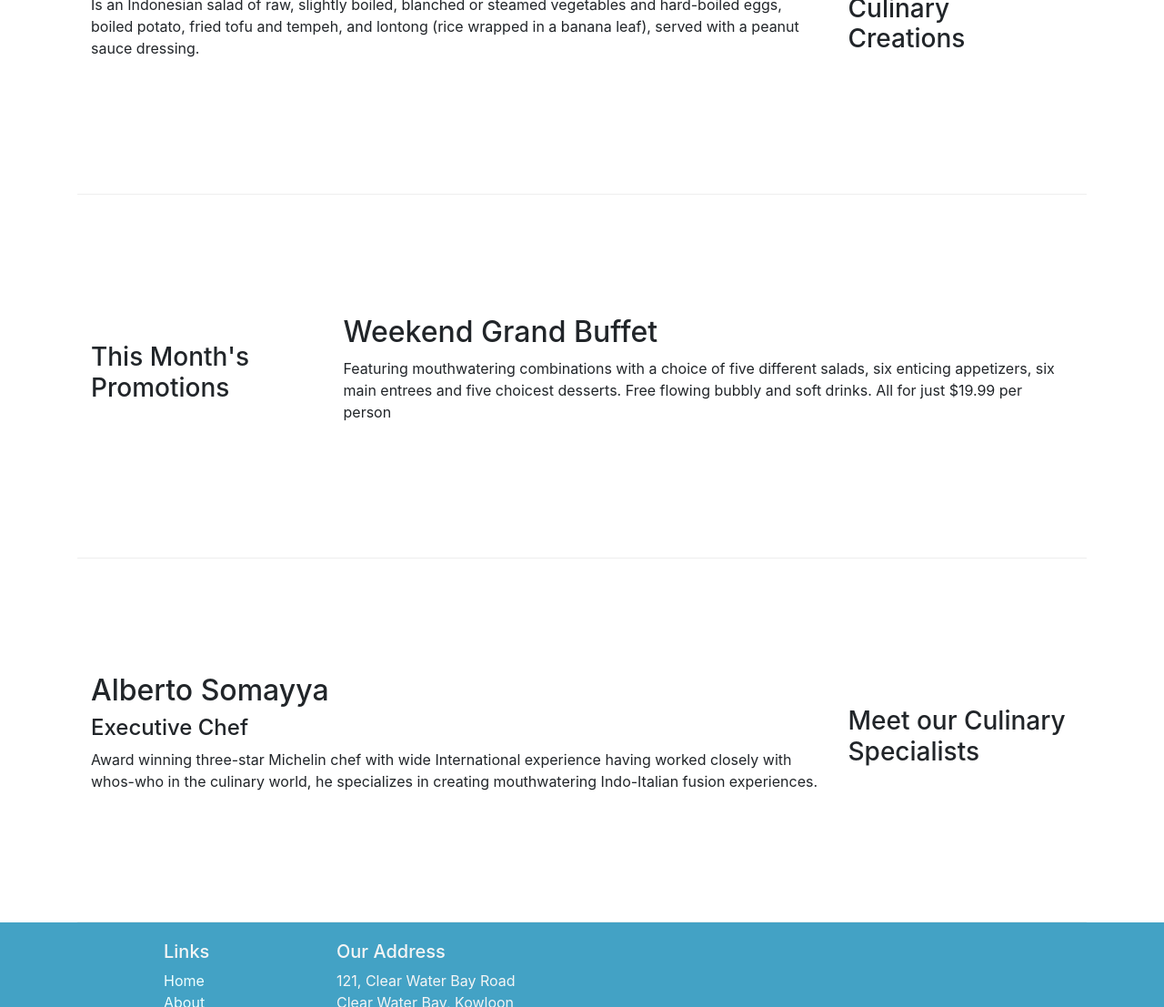
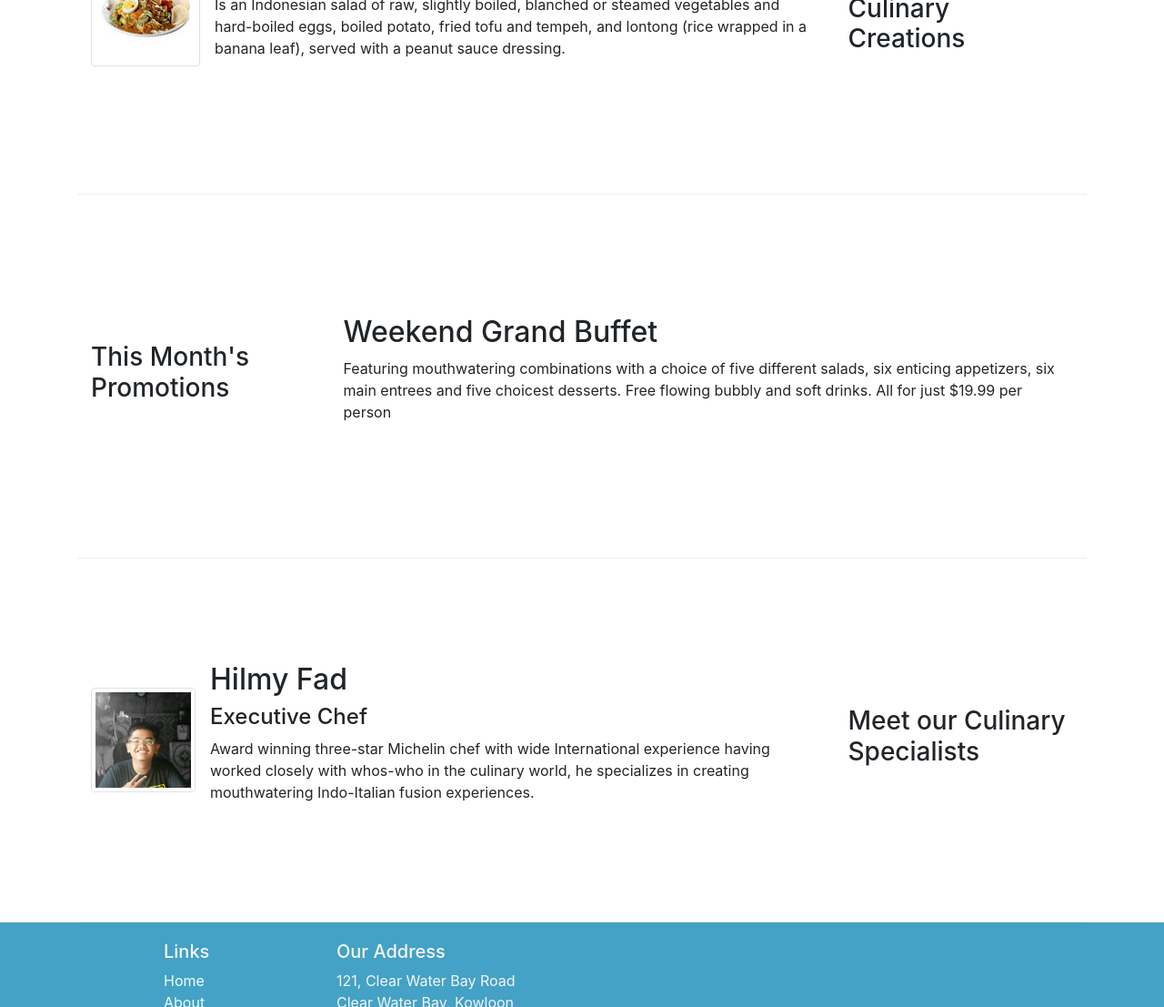
Before and after one commit to embunadem/hil-ristorante-github, a website: page index.html in a window 1280 px wide. Shown: the part 520-1627 px from the top of the page at 91% size. Drawn offline with nearby package versions, Linux system fonts and the light colour scheme.

Commit message:
images and media

```diff
--- a/index.html
+++ b/index.html
@@ -22,7 +22,8 @@
                 <span class="navbar-toggler-icon"></span>
             </button>
             <a class="navbar-brand" href="#">
-                Hil Ristorante
+                <!-- Hil Ristorante -->
+                <img src="img/logo.png" height="30" width="41">
             </a>
             <div class="collapse navbar-collapse" id="Navbar">
                 <ul class="navbar-nav mr-auto">
@@ -73,7 +74,8 @@
                     <h1>Hil Ristorante</h1>
                     <p>We take inspiration from the World's best cuisines, and create a unique fusion experience. Our lipsmacking creations will tickle your culinary senses!</p>
                 </div>
-                <div class="col-12 col-sm">
+                <div class="col-12 col-sm align-self-center">
+                    <img src="img/logo.png" class="img-fluid">
                 </div>
             </div>
         </div>
@@ -90,9 +92,14 @@
                     ripe vine cherry tomatoes, Vidalia onion, Guntur chillies and Buffalo Paneer.</p>
             </div> -->
             <div class="col col-sm order-sm-first col-md">
-                <h2>Gado-gado</h2>
-                <p>Is an Indonesian salad of raw, slightly boiled, blanched or steamed vegetables and hard-boiled eggs, boiled potato,
-                    fried tofu and tempeh, and lontong (rice wrapped in a banana leaf), served with a peanut sauce dressing.</p>
+                <div class="media">
+                    <img class="d-flex mr-3 img-thumbnail align-self-center" src="img/gadogado.jpg" alt="gadogado">
+                    <div class="media-body">
+                        <h2 class="mt-0">Gado-gado</h2>
+                        <p class="d-none d-sm-block">Is an Indonesian salad of raw, slightly boiled, blanched or steamed vegetables and hard-boiled eggs, boiled potato,
+                            fried tofu and tempeh, and lontong (rice wrapped in a banana leaf), served with a peanut sauce dressing.</p>
+                    </div>
+                </div>
             </div>
         </div>
 
@@ -112,9 +119,15 @@
                 <h3>Meet our Culinary Specialists</h3>
             </div>
             <div class="col col-sm order-sm-first col-md">
-                <h2>Alberto Somayya</h2>
-                <h4>Executive Chef</h4>
-                <p>Award winning three-star Michelin chef with wide International experience having worked closely with whos-who in the culinary world, he specializes in creating mouthwatering Indo-Italian fusion experiences. </p>
+                <div class="media">
+                    <img class="d-flex mr-3 img-thumbnail align-self-center" src="img/hilmyfad.png">
+                    <div class="media-body">
+                        <h2 class="mt-0">Hilmy Fad</h2>
+                        <h4>Executive Chef</h4>
+                        <p class="d-none d-sm-block">Award winning three-star Michelin chef with wide International experience having worked closely with whos-who in the culinary world, he specializes in creating mouthwatering Indo-Italian fusion experiences. </p>
+                    </div>
+                </div>
+
             </div>
         </div>
     </div>
```
Also changed, not shown: about.html (+2 -1 lines), contact.html (+2 -1 lines), img/alberto.png (added), img/buffet.png (added), img/gadogado.jpg (added), img/hilmyfad.png (added), img/logo.png (added), img/uthappizza.png (added), 1 other file.
